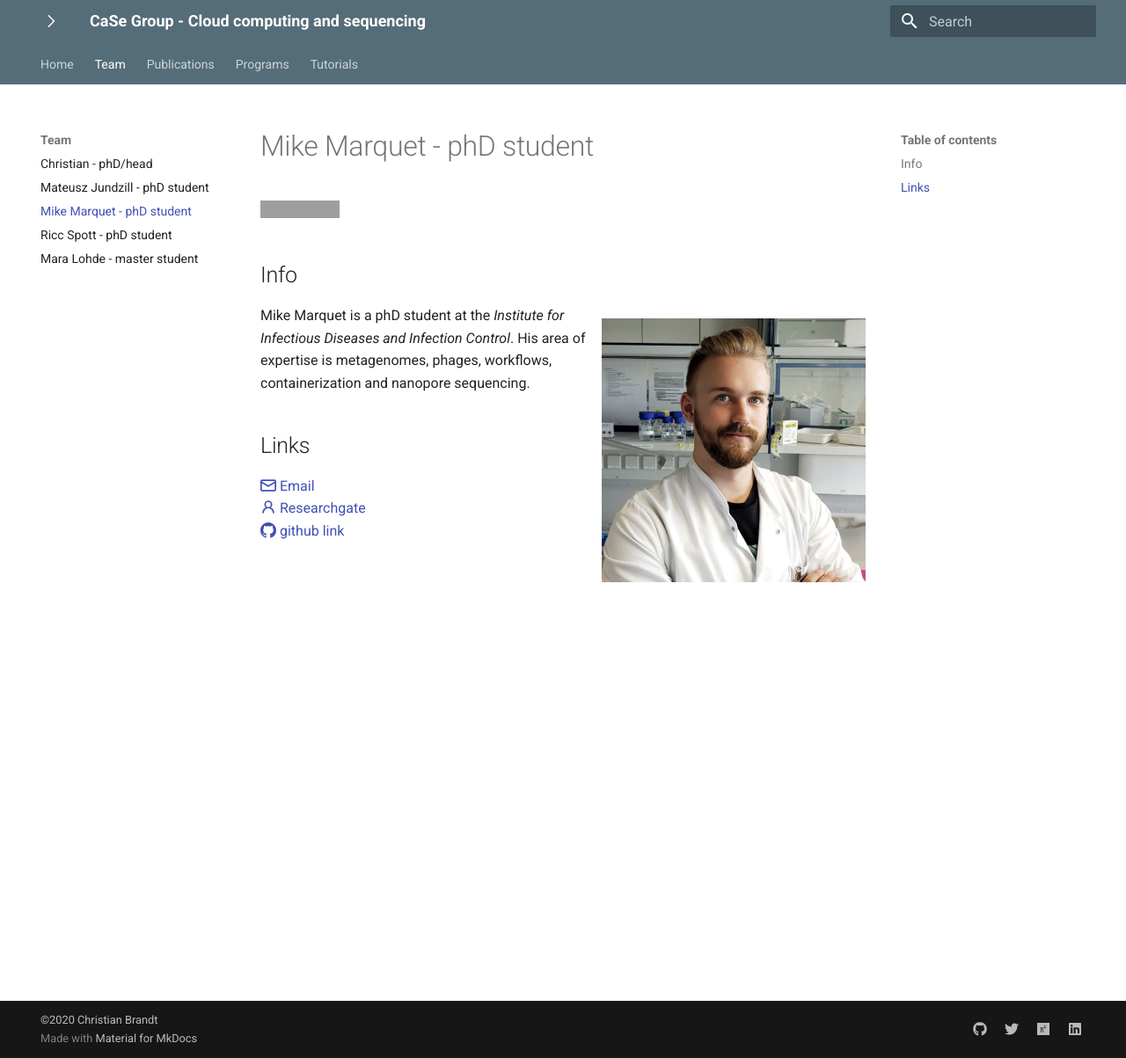
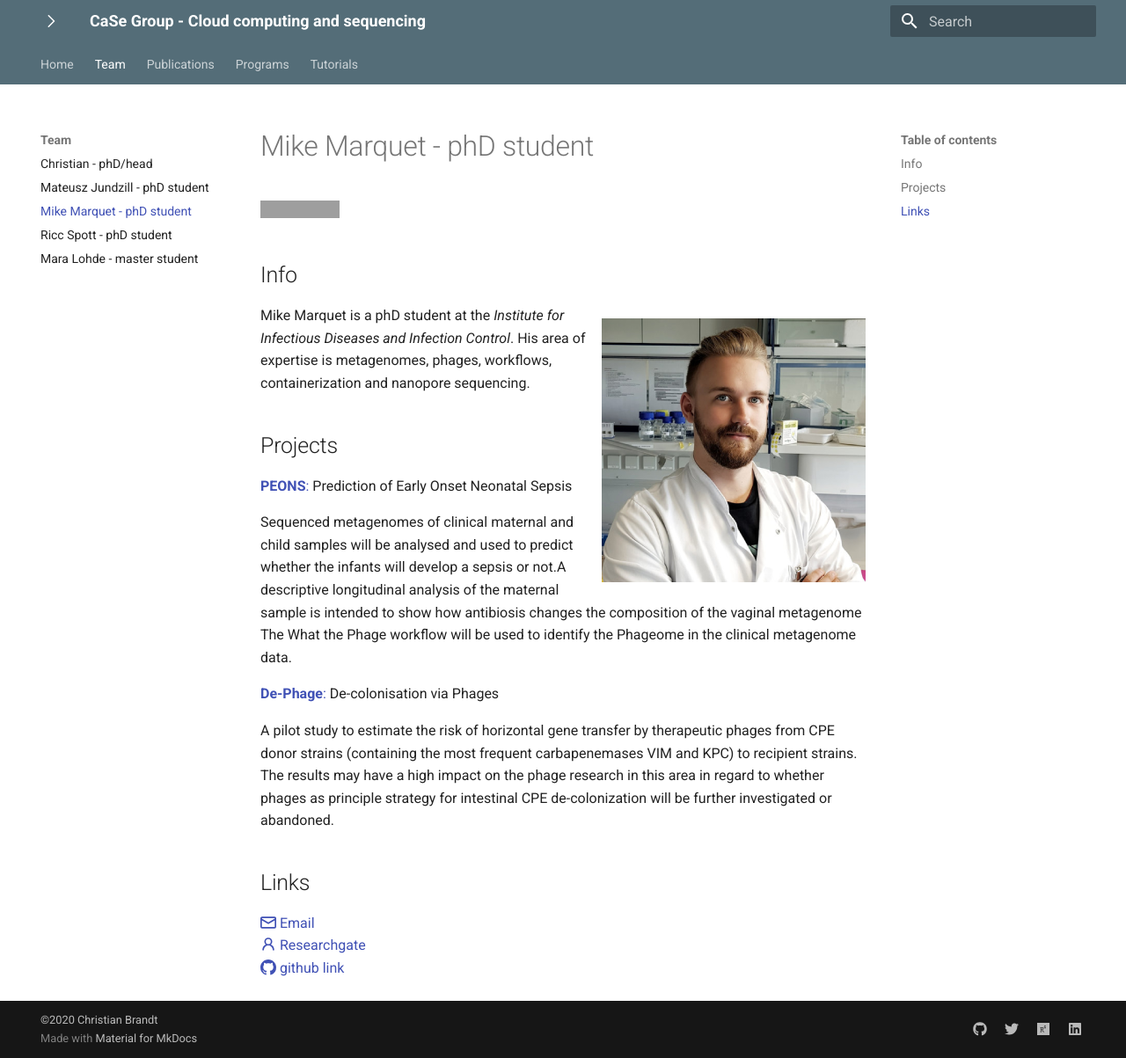
Before and after one commit to mult1fractal/case-group.github.io, an MkDocs documentation site: the page built from docs/team/mike.md, in a window 1280 px wide and 1203 px high. Shown: the whole window at 88% size. Built offline with MkDocs 1.6.1 and Material for MkDocs 9.7.7, drawn with Linux system fonts in a browser that asks for light colours; grey boxes are pictures that could not be loaded.

Commit message:
Update mike.md

```diff
--- a/docs/team/mike.md
+++ b/docs/team/mike.md
@@ -5,6 +5,19 @@
 ![mike](images/mike.png){: align=right }
 Mike Marquet is a phD student at the *Institute for Infectious Diseases and Infection Control*. His area of expertise is metagenomes, phages, workflows, containerization and nanopore sequencing.
 
+## Projects
+
+[**PEONS**: ](https://www.uniklinikum-jena.de/infektionsmedizin/Translationale+Forschung/Klinische+Studien/PEONS.html)
+Prediction of Early Onset Neonatal Sepsis
+
+Sequenced metagenomes of clinical maternal and child samples  will be analysed and used to predict whether the infants will develop a sepsis or not.A descriptive longitudinal analysis of the maternal sample is intended to show how antibiosis changes the composition of the vaginal metagenome
+The What the Phage workflow will be used to identify the Phageome in the clinical metagenome data.
+
+[**De-Phage**: ](https://www.uniklinikum-jena.de/infektionsmedizin/Translationale+Forschung/Forschungs_+und+Entwicklungsprojekte/De_Phage.html)
+De-colonisation via Phages
+
+A pilot study to estimate the risk of horizontal gene transfer by therapeutic phages from CPE donor strains (containing the most frequent carbapenemases VIM and KPC) to recipient strains. The results may have a high impact on the phage research in this area in regard to whether phages as principle strategy for intestinal CPE de-colonization will be further investigated or abandoned.
+
 ## Links
 [:octicons-mail-16: Email](mailto:mike.marquet@med.uni-jena.de)
 [:octicons-person-16: Researchgate](https://www.researchgate.net/profile/Mike_Marquet)
```
